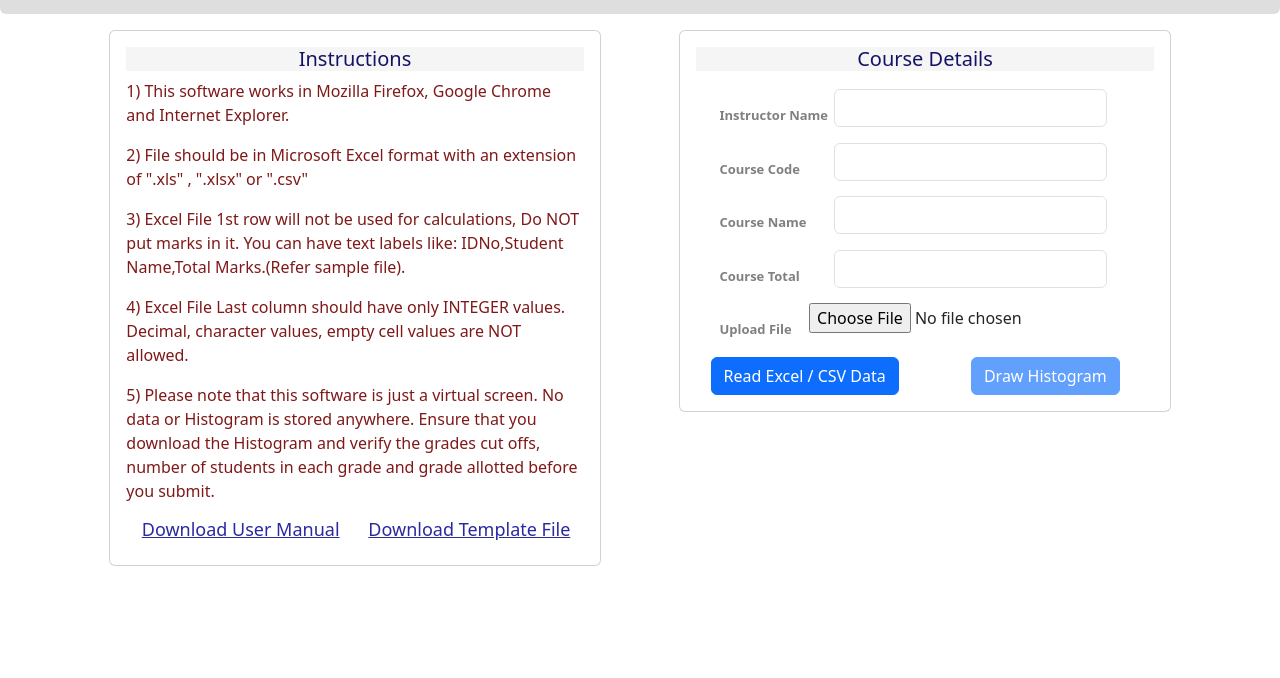
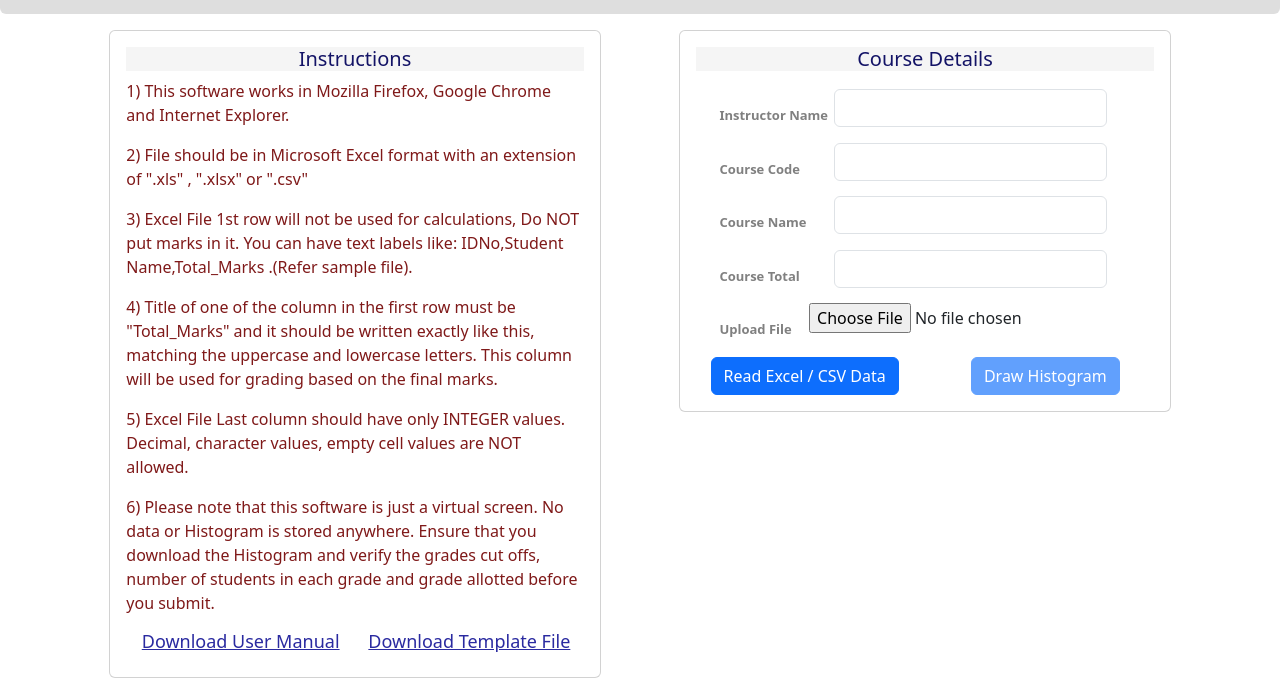
Before and after one commit to onkarsomani/final_grading_without_recommendation, a plain HTML site: page index.html in a window 1280 px wide. Shown: the part 122-800 px from the top of the page. Drawn offline with nearby package versions, Linux system fonts and the light colour scheme.

Commit message:
Update index.html

```diff
--- a/index.html
+++ b/index.html
@@ -142,9 +142,10 @@ button {
                         <h5 class="scheme" >Instructions</h5>
                         <p class="instr">1) This software works in Mozilla Firefox, Google Chrome and Internet Explorer.</p>
                         <p class="instr">2) File should be in Microsoft Excel format with an extension of ".xls" , ".xlsx" or ".csv" </p>
-                        <p class="instr">3) Excel File 1st row will not be used for calculations, Do NOT put marks in it. You can have text labels like: IDNo,Student Name,Total Marks.(Refer sample file). </p>
-                        <p class="instr">4) Excel File Last column should have only INTEGER values. Decimal, character values, empty cell values are NOT allowed.</p>
-                        <p class="instr">5) Please note that this software is just a virtual screen. No data or Histogram is stored anywhere. Ensure that you download the Histogram and verify the grades cut offs, number of students in each grade and grade allotted before you submit.</p>
+                        <p class="instr">3) Excel File 1st row will not be used for calculations, Do NOT put marks in it. You can have text labels like: IDNo,Student Name,Total_Marks .(Refer sample file). </p>
+                        <p class="instr">4) Title of one of the column in the first row must be "Total_Marks" and it should be written exactly like this, matching the uppercase and lowercase letters. This column will be used for grading based on the final marks.</p>
+                        <p class="instr">5) Excel File Last column should have only INTEGER values. Decimal, character values, empty cell values are NOT allowed.</p>
+                        <p class="instr">6) Please note that this software is just a virtual screen. No data or Histogram is stored anywhere. Ensure that you download the Histogram and verify the grades cut offs, number of students in each grade and grade allotted before you submit.</p>
                         <div class="container">
                             <div class="row">
                               <div class="col">
```
